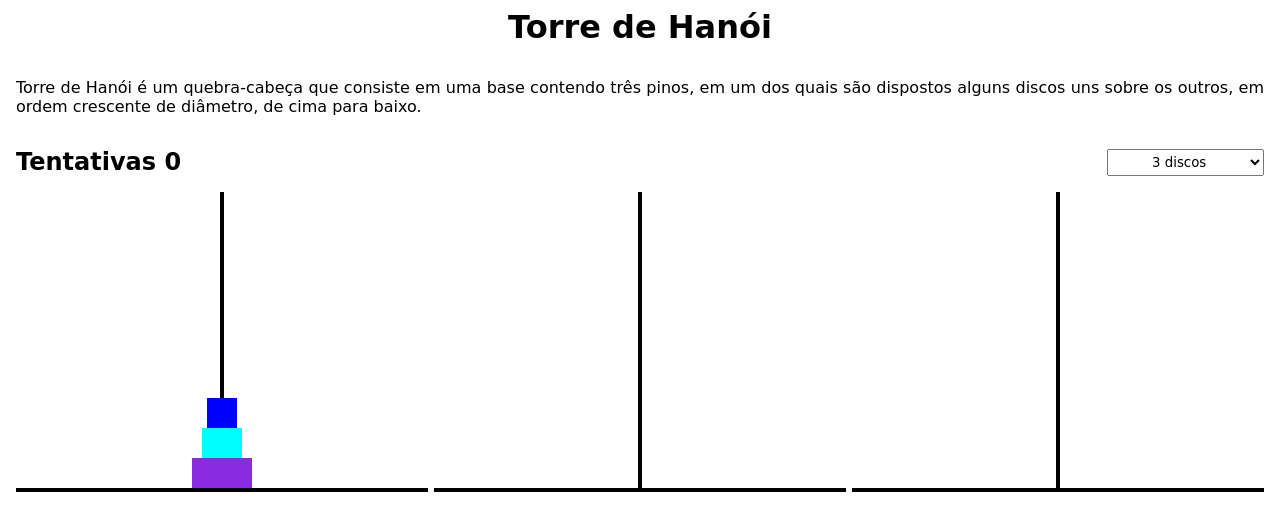
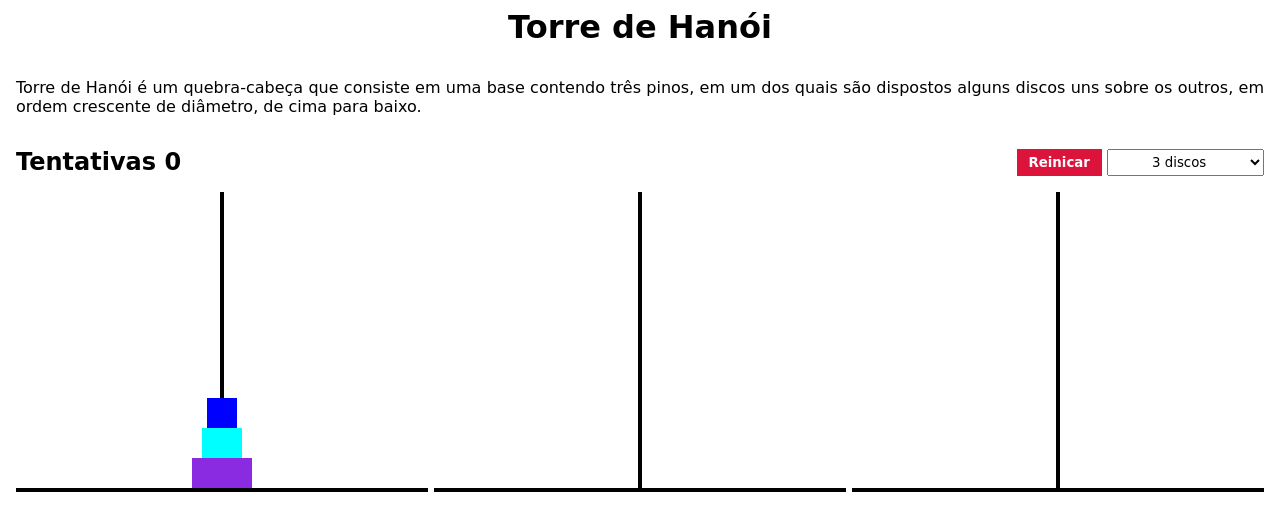
Before and after one commit to DioLps/hanoi, a plain HTML site: page index.html in a window 1280 px wide. Drawn offline with Linux system fonts and the light colour scheme; a web font is replaced by a local one.

Commit message:
adds reset button

```diff
--- a/index.html
+++ b/index.html
@@ -25,6 +25,10 @@
           Tentativas
           <span id="tentatives"></span>
         </h2>
+        <div>
+          <button class="game__reiniciar" onclick="resetGame(true)">
+            Reinicar
+          </button>
           <select
             class="discs"
             name="discs"
@@ -38,6 +42,7 @@
             <option value="7">7 discos</option>
             <option value="8">8 discos</option>
           </select>
+        </div>
       </header>
       <div class="board">
         <div
--- a/scripts.js
+++ b/scripts.js
@@ -165,7 +165,10 @@ function winGame() {
   playWin()
 }
 
-function resetGame() {
+function resetGame(showAlert) {
+  if (showAlert) {
+    alert("Noob :P")
+  }
   const domGame = document.querySelector('.game')
   domGame.classList.remove('game--hide')
   const domVictory = document.querySelector('.victory')
--- a/styles.css
+++ b/styles.css
@@ -89,3 +89,11 @@ header {
   font-weight: bolder;
   cursor: pointer;
 }
+.game__reiniciar {
+  padding: 6px 12px;
+  border: none;
+  background-color: crimson;
+  color: white;
+  font-weight: bolder;
+  cursor: pointer;
+}
```
Lines whose indentation alone changed are shown as unchanged.
